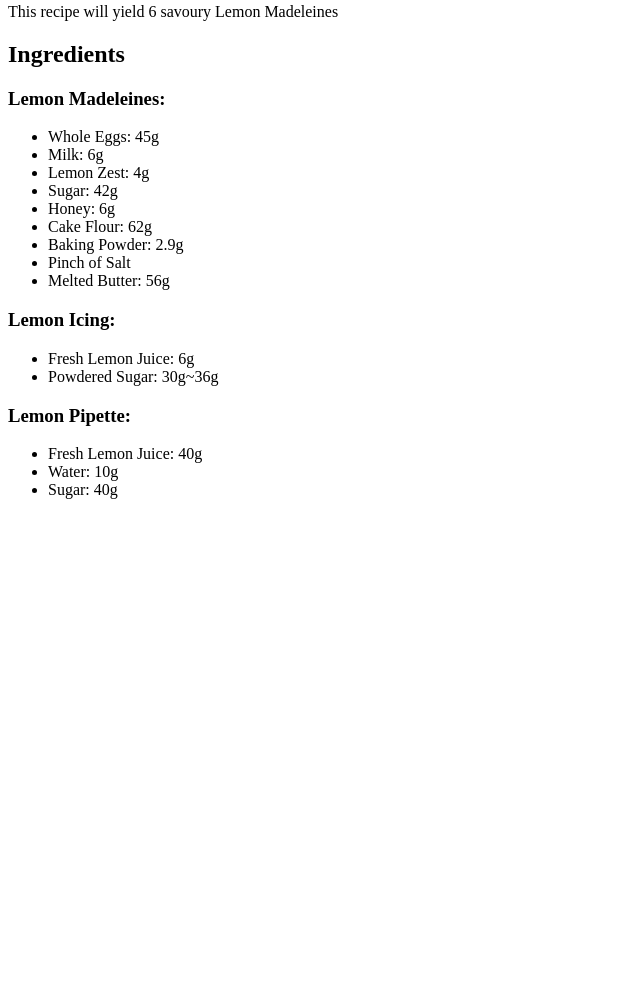
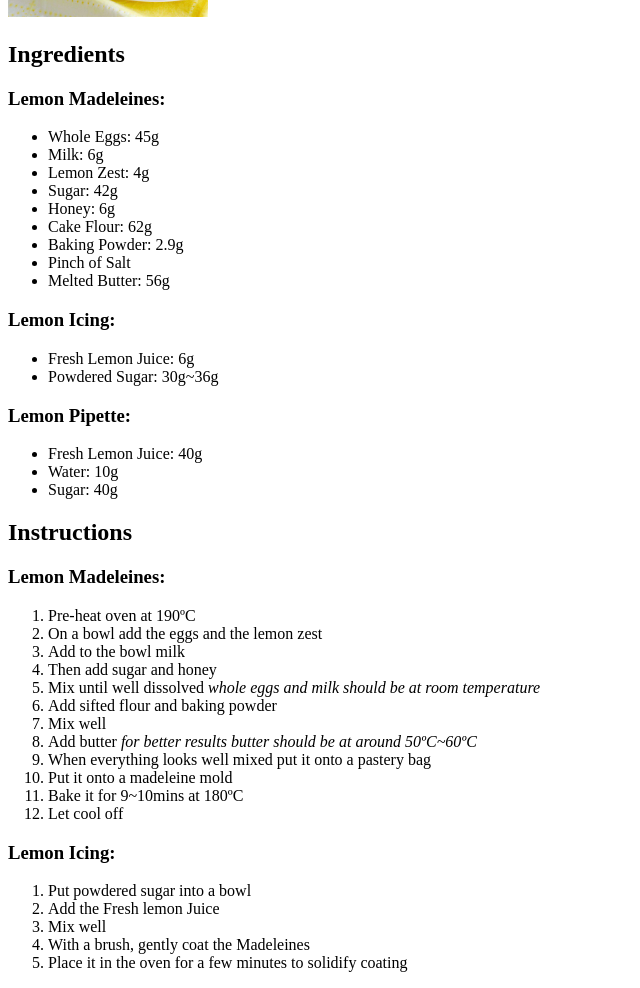
Before and after one commit to iGodrofest/odin-recipes, a plain HTML site: page recipes/lemon_madeleines.html in a window 1280 px wide. Shown: the part 323-1311 px from the top of the page, without its empty margins (0-640 px from the left). Before the commit the page ends 838 px from the top, so only its background shows below. Drawn offline with Linux system fonts and the light colour scheme.

Commit message:
Add recipe instructions and adjust ingredients
added the instructions for the lemon madeleines and for the lemon
icing. Removed the ingredients for the lemon pipette since it
is not crucial for the recipe

```diff
--- a/recipes/lemon_madeleines.html
+++ b/recipes/lemon_madeleines.html
@@ -8,8 +8,8 @@
 <body>
     <a href="../index.html">Home</a>
     <h1>Lemon Madeleines</h1>
+    <p>This recipe will yield 6 savoury Lemon Madeleines</p>
     <img src="../images/lemon_madeleines.jpg" alt="A plate with Lemon Madeleines sprinkled with sugar and a slice of lemon" height="200">
-    <p>This recipe will yield 6 savoury Lemon Madeleines</p>
     <h2>Ingredients</h2>
     <h3>Lemon Madeleines:</h3>
     <ul>
@@ -34,6 +34,29 @@
         <li>Water: 10g</li>
         <li>Sugar: 40g</li>
     </ul>
-
+    <h2>Instructions</h2>
+    <h3>Lemon Madeleines:</h3>
+    <ol>
+        <li>Pre-heat oven at 190ºC</li>
+        <li>On a bowl add the eggs and the lemon zest</li>
+        <li>Add to the bowl milk</li>
+        <li>Then add sugar and honey</li>
+        <li>Mix until well dissolved <em>whole eggs and milk should be at room temperature</em></li>
+        <li>Add sifted flour and baking powder</li>
+        <li>Mix well</li>
+        <li>Add butter <em>for better results butter should be at around 50ºC~60ºC</em></li>
+        <li>When everything looks well mixed put it onto a pastery bag</li>
+        <li>Put it onto a madeleine mold</li>
+        <li>Bake it for 9~10mins at 180ºC</li>
+        <li>Let cool off</li>
+    </ol>
+    <h3>Lemon Icing:</h3>
+    <ol>
+        <li>Put powdered sugar into a bowl</li>
+        <li>Add the Fresh lemon Juice</li>
+        <li>Mix well</li>
+        <li>With a brush, gently coat the Madeleines</li>
+        <li>Place it in the oven for a few minutes to solidify coating</li>
+    </ol>
 </body>
 </html>
```
